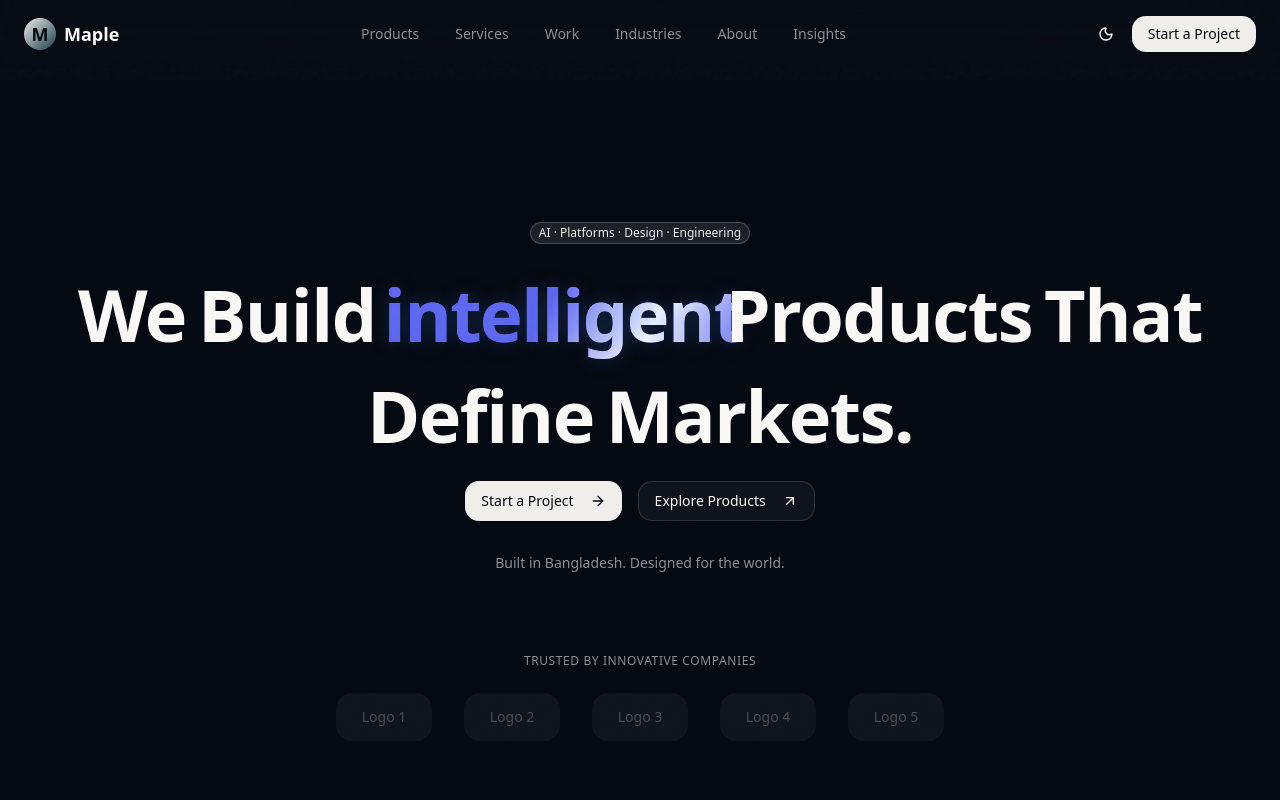
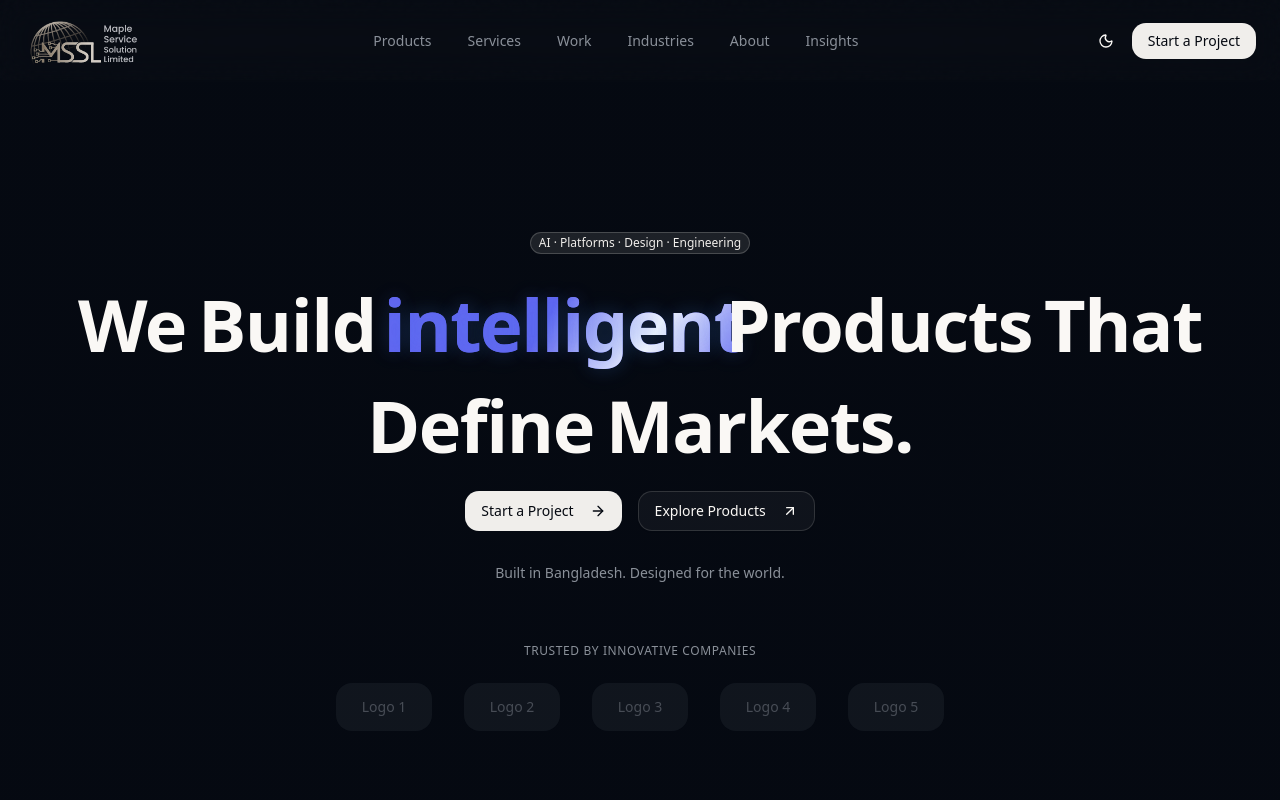
Before and after one commit to Mamun-Miah/Maple-Service-Solutions-Website-Nextjs, a Next.js app: page / in a window 1280 px wide. Shown: the top 800 px of the page. Built offline with nearby package versions, Linux system fonts and the light colour scheme.

Commit message:
first commit2

```diff
--- a/src/app/(site)/page.tsx
+++ b/src/app/(site)/page.tsx
@@ -91,7 +91,7 @@ export default function HomePage() {
             initial={{ opacity: 0 }}
             animate={{ opacity: 1 }}
             transition={{ duration: 0.8, delay: 1.4 }}
-            className="mt-20"
+            className="mt-15"
           >
             <p className="text-xs text-muted-foreground mb-6 uppercase tracking-wider">
               Trusted by innovative companies
@@ -370,10 +370,10 @@ export default function HomePage() {
           {/* Maple Promise Callout */}
           <div className="aurora-gradient-subtle p-8 md:p-12 rounded-3xl text-center">
             <h3 className="text-3xl md:text-4xl font-bold mb-4">The Maple Promise</h3>
-            <div className="flex flex-col md:flex-row justify-center gap-8 md:gap-16">
+            <div className="flex flex-col md:flex-row justify-center  gap-8 md:gap-16">
               {["Clarity", "Craft", "Scale"].map((item, index) => (
-                <div key={index} className="text-center">
-                  <div className="text-4xl md:text-5xl font-bold text-gradient mb-2">
+                <div key={index} className="text-center ">
+                  <div className="text-4xl md:text-5xl text-[#CDC1B4] font-bold mb-2">
                     0{index + 1}
                   </div>
                   <div className="text-lg font-semibold">{item}</div>
--- a/src/app/globals.css
+++ b/src/app/globals.css
@@ -80,7 +80,7 @@
 
   --destructive: oklch(0.55 0.22 25);
 
-  --border: oklch(0.88 0.01 250);
+  --border: oklch(100% 0.00011 271.152);
   --input: oklch(0.88 0.01 250);
   --ring: oklch(0.22 0.04 260);
 
@@ -227,7 +227,7 @@
     background: hsl(var(--card) / 0.6);
     backdrop-filter: blur(12px);
     -webkit-backdrop-filter: blur(12px);
-    border: 1px solid hsl(var(--border) / 0.5);
+    /* border: 1px solid hsl(var(--border) / 0.5); */
   }
 
   .glass-strong {
--- a/src/app/layout.tsx
+++ b/src/app/layout.tsx
@@ -52,9 +52,9 @@ export const metadata: Metadata = {
     },
   },
   icons: {
-    icon: "/logo.svg",
-    shortcut: "/logo.svg",
-    apple: "/logo.svg",
+    icon: "/favicon.png",
+    shortcut: "/favicon.png",
+    apple: "/favicon.png",
   },
   openGraph: {
     type: "website",
--- a/src/components/layout/stats-row.tsx
+++ b/src/components/layout/stats-row.tsx
@@ -30,7 +30,7 @@ export function StatsRow({ stats, className }: StatsRowProps) {
           transition={{ duration: 0.5, delay: index * 0.1 }}
           className="text-center md:text-left"
         >
-          <div className="text-3xl md:text-4xl font-bold text-gradient mb-1">
+          <div className="text-3xl md:text-4xl font-bold text-gray-300 mb-1">
             {stat.value}
           </div>
           <div className="text-sm font-medium text-foreground mb-1">
--- a/src/components/layout/timeline.tsx
+++ b/src/components/layout/timeline.tsx
@@ -54,7 +54,7 @@ export function Timeline({ items, className }: TimelineProps) {
 
             {/* Number */}
             <div className="hidden md:block flex-shrink-0 pt-2">
-              <div className="text-6xl font-bold text-muted-foreground/10">
+              <div className="text-6xl font-bold text-muted-foreground/80">
                 0{index + 1}
               </div>
             </div>
--- a/src/components/nav/footer.tsx
+++ b/src/components/nav/footer.tsx
@@ -2,6 +2,7 @@ import Link from "next/link"
 import { Github, Linkedin, Twitter } from "lucide-react"
 import { cn } from "@/lib/utils"
 import { Button } from "@/components/ui/button"
+import Image from 'next/image'
 
 const footerLinks = {
   products: [
@@ -34,10 +35,11 @@ export function Footer() {
             {/* Brand Column */}
             <div className="lg:col-span-1">
               <Link href="/" className="flex items-center gap-2 mb-4">
-                <div className="w-10 h-10 rounded-xl bg-gradient-to-br from-primary to-accent flex items-center justify-center text-primary-foreground font-bold text-xl">
+                {/* <div className="w-10 h-10 rounded-xl bg-gradient-to-br from-primary to-accent flex items-center justify-center text-primary-foreground font-bold text-xl">
                   M
-                </div>
-                <span className="font-semibold text-xl">Maple Service Solution</span>
+                </div> */}
+                {/* <span className="font-semibold text-xl">Maple Service Solution</span> */}
+                <Image src="/Maple-Service-Solution-logo.png" alt="logo" height={120} width={120} />
               </Link>
               <p className="text-muted-foreground text-sm leading-relaxed mb-6">
                 We build intelligent products that define markets. AI, platforms, design, engineering, and growth systems under one roof.
--- a/src/components/nav/navbar.tsx
+++ b/src/components/nav/navbar.tsx
@@ -8,7 +8,7 @@ import { cn } from "@/lib/utils"
 import { Button } from "@/components/ui/button"
 import { Sheet, SheetContent, SheetTrigger } from "@/components/ui/sheet"
 import { ThemeToggle } from "@/components/components/theme-toggle"
-
+import Image from 'next/image'
 const navItems = [
   { href: "/products", label: "Products" },
   { href: "/services", label: "Services" },
@@ -29,10 +29,7 @@ export function Navbar() {
         <div className="content-max w-full flex items-center justify-between px-6 py-4">
           {/* Logo */}
           <Link href="/" className="flex items-center gap-2">
-            <div className="w-8 h-8 rounded-lg bg-gradient-to-br from-primary to-accent flex items-center justify-center text-primary-foreground font-bold text-lg">
-              M
-            </div>
-            <span className="font-semibold text-lg">Maple</span>
+           <Image src="/Maple-Service-Solution-logo.png" alt="logo" height={120} width={120} />
           </Link>
 
           {/* Nav Links */}
```
Also changed, not shown: public/Maple-Service-Solution-logo.png (added), public/favicon.png (added).
